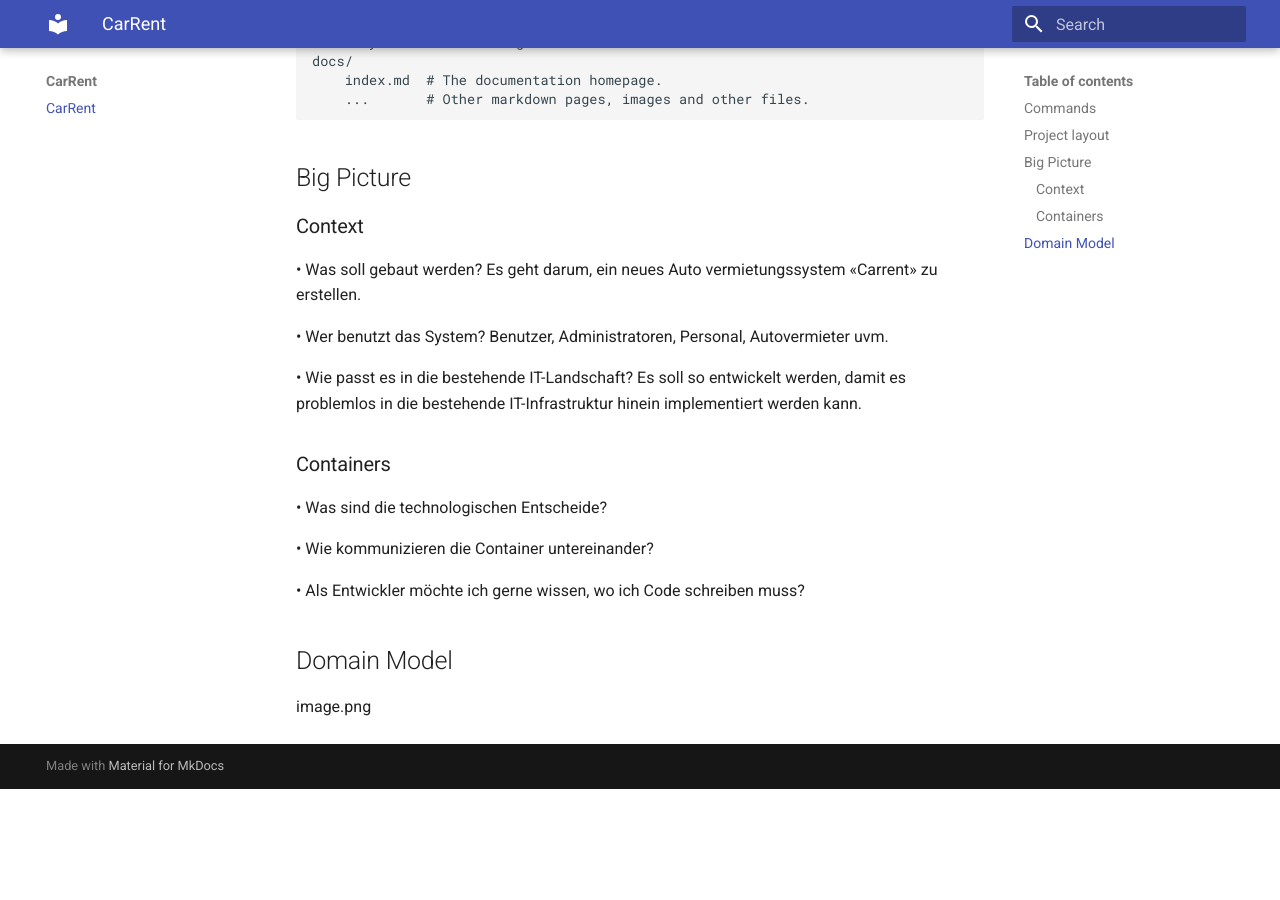
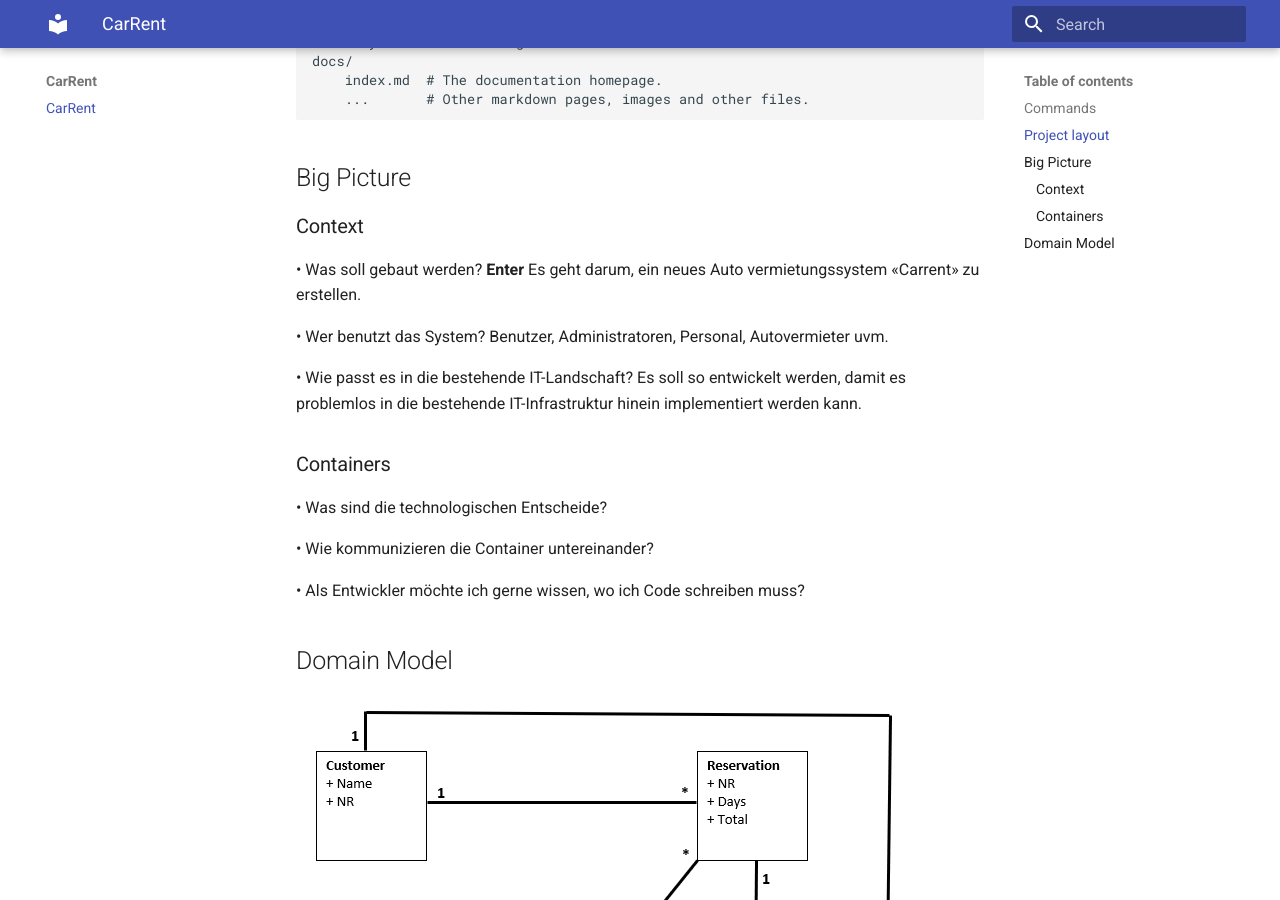
Before and after one commit to Markusdust/carrent, an MkDocs documentation site: the page built from docs/index.md, in a window 1280 px wide and 900 px high, scrolled down 491 px. Built offline with MkDocs 1.6.1 and Material for MkDocs 9.7.7, drawn with Linux system fonts in a browser that asks for light colours; before the commit the page ends 1280 px from its top, so only the background shows below that.

Commit message:
add Domain Model

```diff
--- a/docs/index.md
+++ b/docs/index.md
@@ -17,7 +17,7 @@
         ...       # Other markdown pages, images and other files.
 ## Big Picture
 ### Context
-•	Was soll gebaut werden?
+•	Was soll gebaut werden? **Enter**
         Es geht darum, ein neues Auto vermietungssystem «Carrent» zu erstellen.
 
 •	Wer benutzt das System?
@@ -37,4 +37,4 @@
 •	Als Entwickler möchte ich gerne wissen, wo ich Code schreiben muss?
 
 ## Domain Model
-image.png
+![](2022-09-11-21-41-23.png)
```
Also changed, not shown: docs/2022-09-11-21-41-23.png (added).
